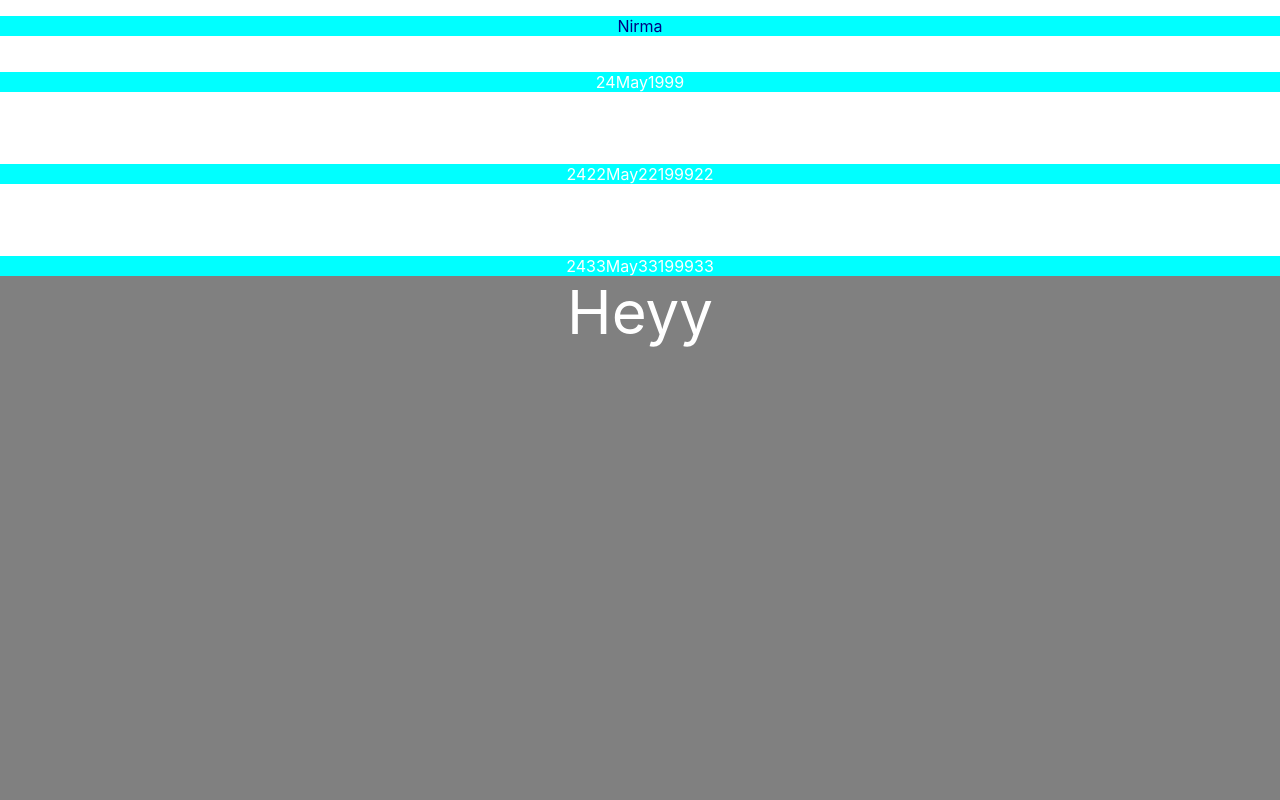
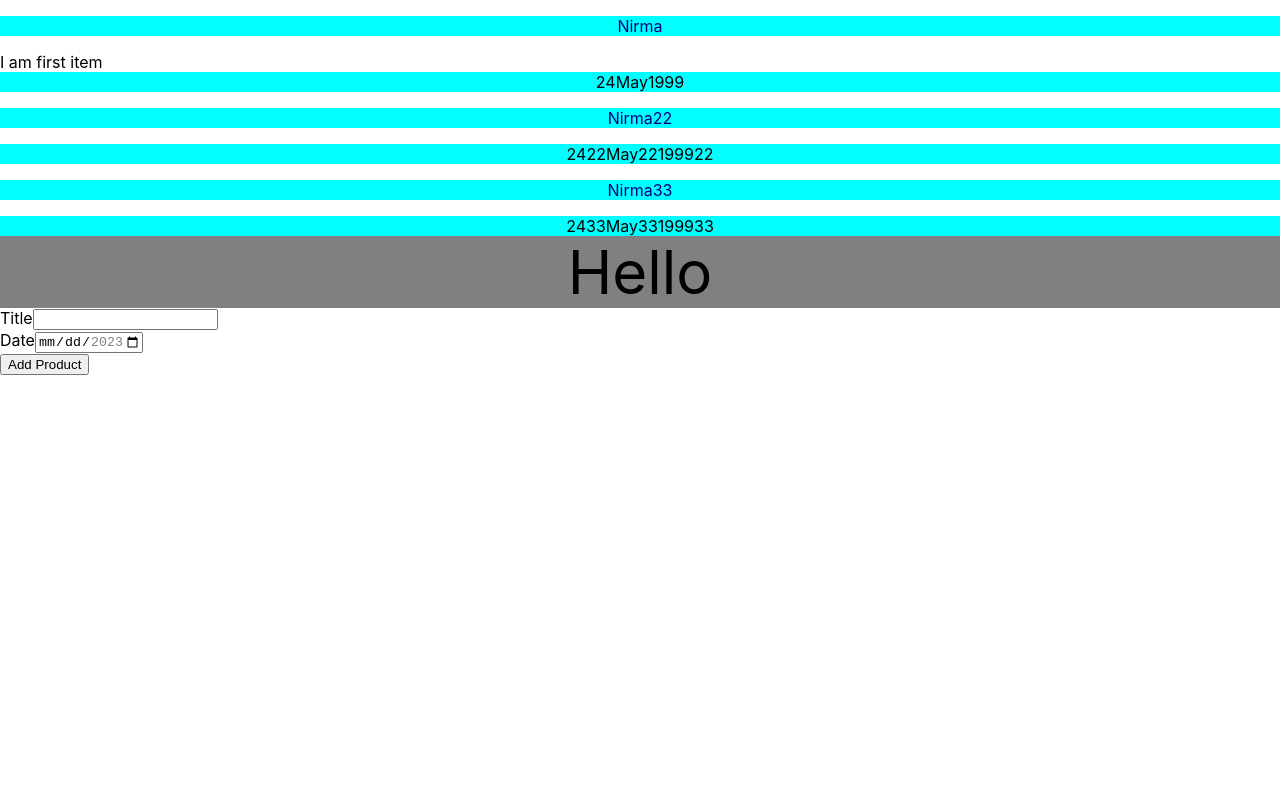
Before and after one commit to Prachi24599/codehelp-react-revise, a React (Create React App) app: page / in a window 1280 px wide. Shown: the top 800 px of the page. Built offline with nearby package versions, Linux system fonts and the light colour scheme.

Commit message:
Form added

```diff
--- a/src/App.css
+++ b/src/App.css
@@ -2,9 +2,6 @@
   text-align: center;
   font-size: 60px;
   background-color: gray;
-  width: 100vw;
-  height: 100vh;
-  color: white;
 }
 
 .App-logo {
--- a/src/App.js
+++ b/src/App.js
@@ -2,11 +2,9 @@ import "./App.css";
 import Item from "./components/Item";
 import ItemDate from "./components/ItemDate";
 import Card from "./components/Card";
-import React, { useState } from "react";
+import Form from "./components/Form";
 
 function App() {
-  const [title, setTitle] = useState("Heyy");
-  const [username, setUserName] = useState("");
   const response = [
     {
       itemName: "Nirma",
@@ -28,19 +26,6 @@ function App() {
     },
   ];
 
-  // function clickHandler() {
-  //   alert("Clicked!");
-  // }
-
-  const inputHandler = (event) => {
-    setUserName(event.target.value);
-    console.log(username);
-  };
-
-  const clickHandler = () => {
-    console.log("Clicked");
-    setTitle("Hola");
-  };
   return (
     <Card>
       <Item className="nirma" name={response[0].itemName}>
@@ -63,14 +48,8 @@ function App() {
         month={response[2].itemMonth}
         year={response[2].itemYear}
       ></ItemDate>
-      <div className="App">{title}</div>
-      <input
-        onChange={inputHandler}
-        type="text"
-        name="username"
-        value={username}
-      />
-      <button onClick={clickHandler}>Click Me</button>
+      <div className="App">Hello</div>
+      <Form />
     </Card>
   );
 }
--- a/src/components/Card.css
+++ b/src/components/Card.css
@@ -1,4 +1,4 @@
 .card {
   /* display: flex; */
-  color: white;
+  /* color: white; */
 }
--- /dev/null
+++ b/src/components/Form.js
@@ -0,0 +1,21 @@
+import React from "react";
+
+const Form = () => {
+  return (
+    <form>
+      <div>
+        <label>Title</label>
+        <input type="text" />
+      </div>
+      <div>
+        <label>Date</label>
+        <input type="date" min="2023-01-01" max="2023-12-12" />
+      </div>
+      <div>
+        <button type="submit">Add Product</button>
+      </div>
+    </form>
+  );
+};
+
+export default Form;
--- a/src/components/Item.js
+++ b/src/components/Item.js
@@ -5,7 +5,9 @@ const Item = (props) => {
   const itemName = props.name;
   return (
     <div>
-      <p className={props.className}>{itemName}</p>;{props.children}
+      {/* <p className={props.className}>{itemName}</p>{props.children} */}
+      <p className="nirma">{itemName}</p>
+      {props.children}
     </div>
   );
 };
```
